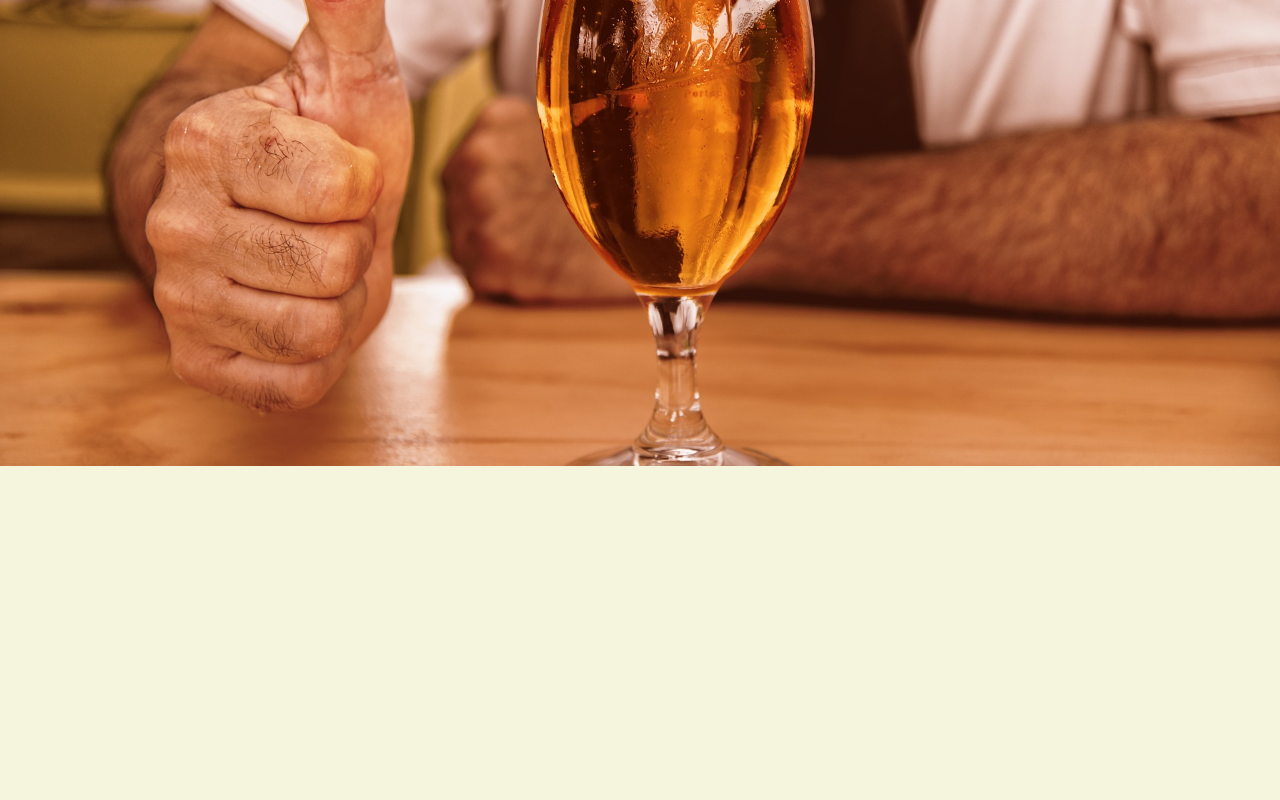
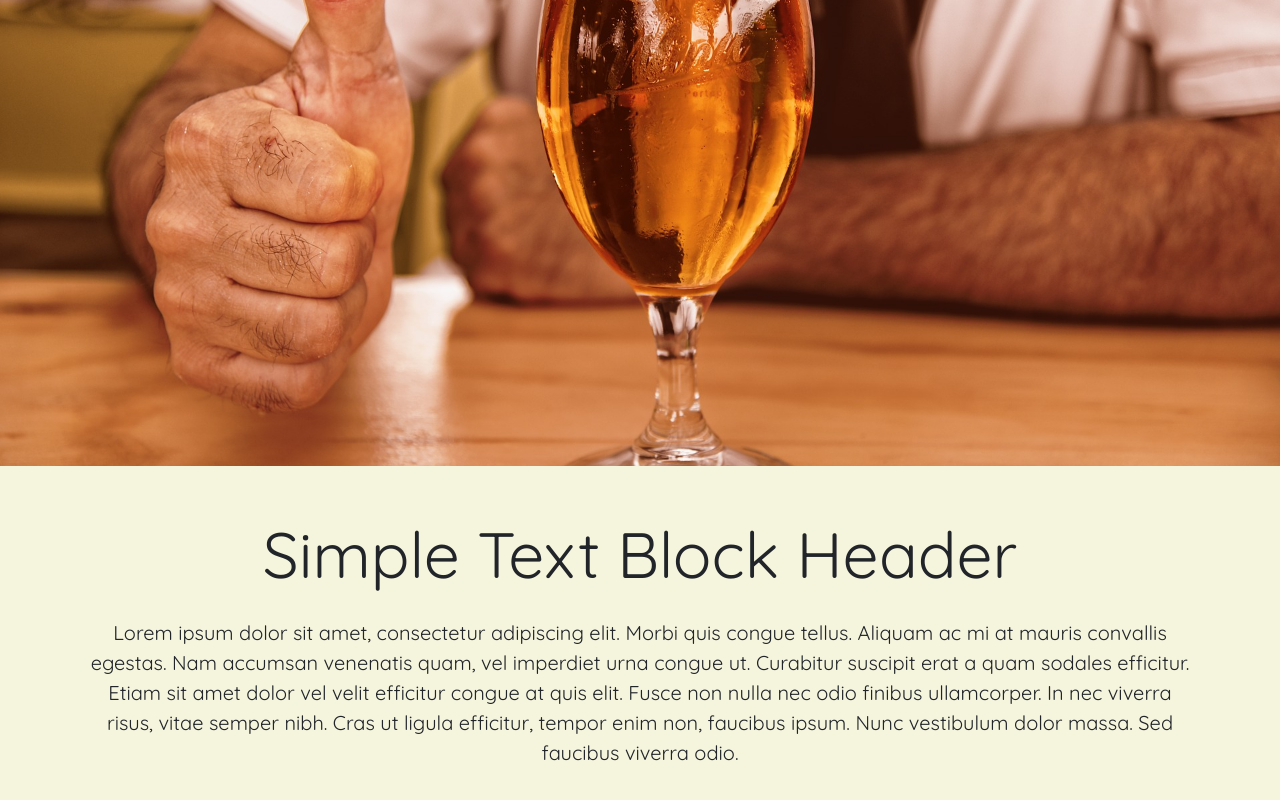
Before and after one commit to justinenglish/justinenglish.io, a React (Create React App) app in the folder cheers-to-beers/: page / in a window 1280 px wide. Shown: the part 234-1034 px from the top of the page. Built offline with nearby package versions, Linux system fonts and the light colour scheme.

Commit message:
Added richtextblock component

```diff
--- a/cheers-to-beers/src/App.js
+++ b/cheers-to-beers/src/App.js
@@ -1,12 +1,14 @@
 import React from "react";
 import Nav from "./components/navigation/nav.component";
 import IntroBanner from "./components/banners/banners.component";
+import RichTextBlock from "./components/richtextblocks/richtextblock.component";
 
 function App() {
   return (
     <React.Fragment>
       <Nav />
       <IntroBanner />
+      <RichTextBlock />
     </React.Fragment>
   );
 }
--- a/cheers-to-beers/src/components/navigation/nav.styles.js
+++ b/cheers-to-beers/src/components/navigation/nav.styles.js
@@ -6,7 +6,7 @@ export const MainNav = styled.div`
   height: 100px;
   width: 100%;
   background-color: rgba(255, 255, 255, 0);
-  transition: all 0.2s;
+  transition: all 0.4s;
   border-bottom: 1px solid #000;
 
   img {
--- /dev/null
+++ b/cheers-to-beers/src/components/richtextblocks/richtextblock.component.jsx
@@ -0,0 +1,34 @@
+import React, { Component } from "react";
+import {
+  SimpleTextBlock,
+  SimpleTextBlockCopy,
+  SimpleTextBlockHeader
+} from "./richtextblock.styles";
+
+class RichTextBlock extends Component {
+  render() {
+    return (
+      <div className="container text-center">
+        <div className="row">
+          <SimpleTextBlock>
+            <SimpleTextBlockHeader>
+              <h1>Simple Text Block Header</h1>
+            </SimpleTextBlockHeader>
+            <SimpleTextBlockCopy>
+              Lorem ipsum dolor sit amet, consectetur adipiscing elit. Morbi
+              quis congue tellus. Aliquam ac mi at mauris convallis egestas. Nam
+              accumsan venenatis quam, vel imperdiet urna congue ut. Curabitur
+              suscipit erat a quam sodales efficitur. Etiam sit amet dolor vel
+              velit efficitur congue at quis elit. Fusce non nulla nec odio
+              finibus ullamcorper. In nec viverra risus, vitae semper nibh. Cras
+              ut ligula efficitur, tempor enim non, faucibus ipsum. Nunc
+              vestibulum dolor massa. Sed faucibus viverra odio.
+            </SimpleTextBlockCopy>
+          </SimpleTextBlock>
+        </div>
+      </div>
+    );
+  }
+}
+
+export default RichTextBlock;
--- /dev/null
+++ b/cheers-to-beers/src/components/richtextblocks/richtextblock.styles.js
@@ -0,0 +1,27 @@
+import styled from "styled-components";
+
+export const SimpleTextBlock = styled.div`
+  padding: 0 15px;
+  margin: 50px 0;
+`;
+
+export const SimpleTextBlockHeader = styled.div`
+  font-weight: 600;
+
+  @media only screen and (min-width: 768px) {
+    h1 {
+      font-size: 4rem;
+    }
+    h3 {
+      font-size: 3rem;
+    }
+  }
+`;
+
+export const SimpleTextBlockCopy = styled.div`
+  margin: 25px 0;
+
+  @media only screen and (min-width: 768px) {
+    font-size: 1.25rem;
+  }
+`;
```
